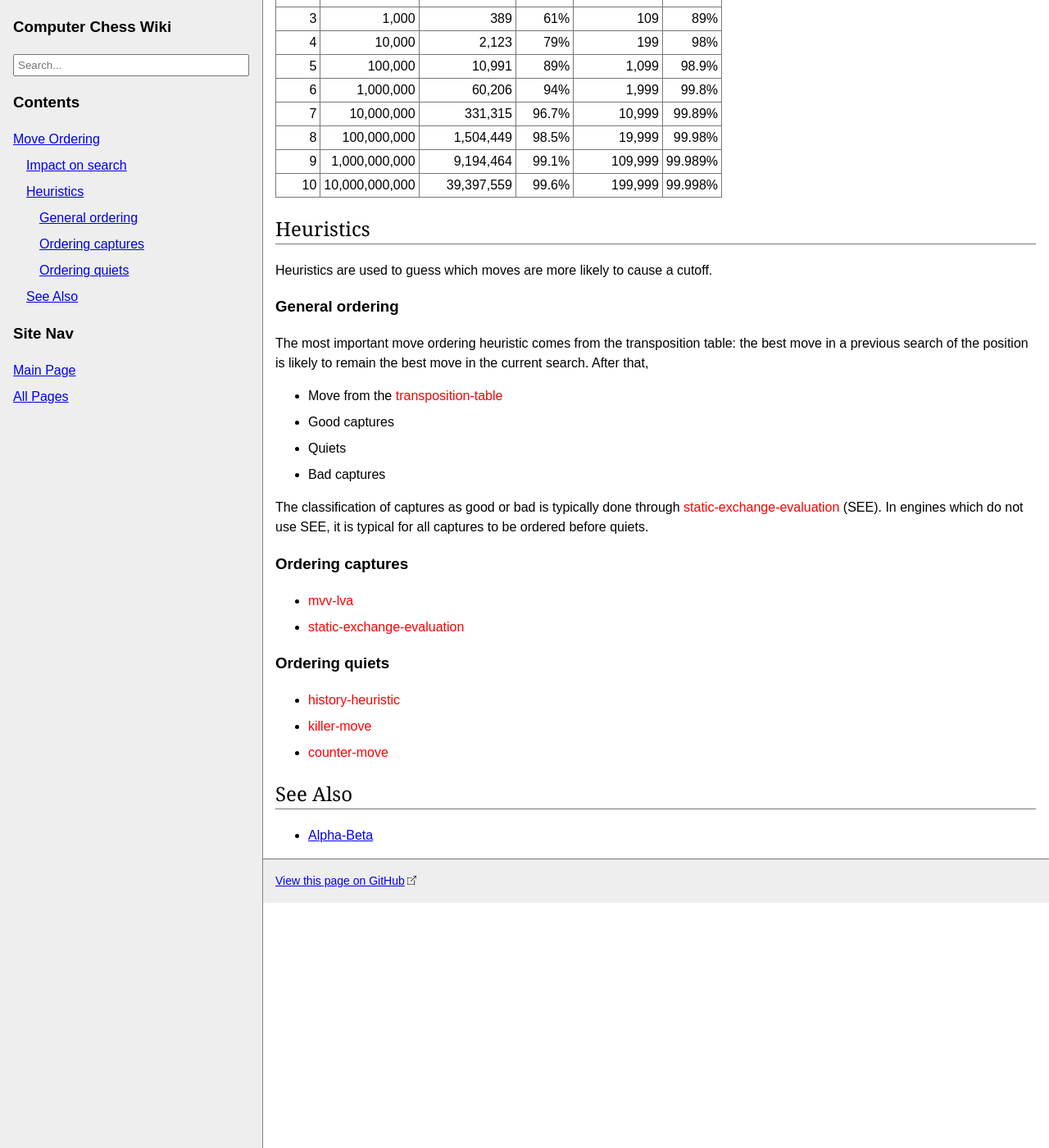
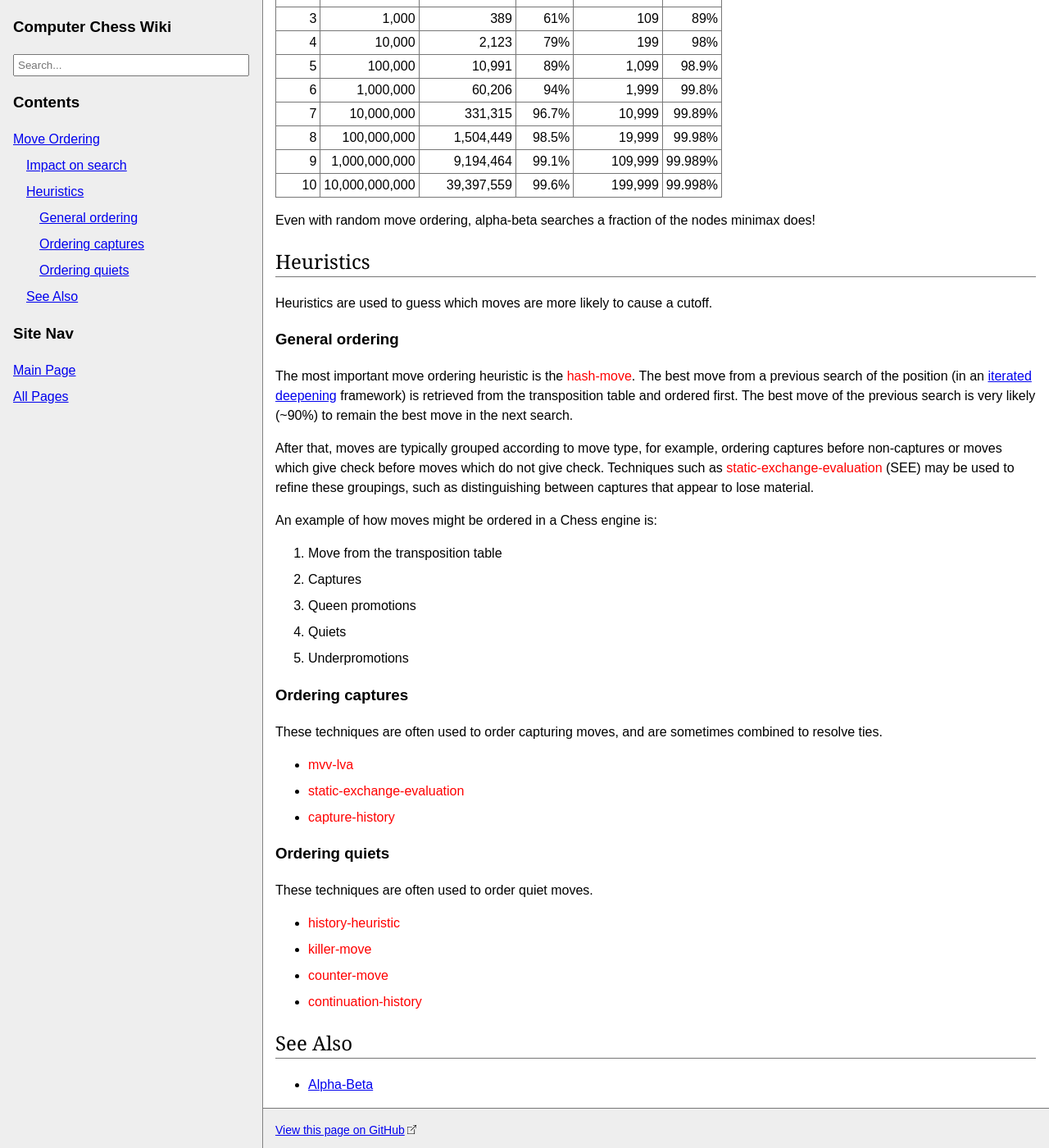
Before and after one commit to MinusKelvin/chesswiki, a Jekyll site: the page built from content/move-ordering.md, in a window 1280 px wide and 1400 px high, scrolled down 384 px. Shown: the whole window at 82% size. Built offline with Jekyll 4.4.1, drawn with Linux system fonts in a browser that asks for light colours.

Commit message:
a bunch of edits + 2 pages

```diff
--- a/content/move-ordering.md
+++ b/content/move-ordering.md
@@ -23,33 +23,45 @@ Depth | Minimax        | Random order  | Savings | Perfect order | Savings
     9 |  1,000,000,000 |     9,194,464 |   99.1% |       109,999 | 99.989%
    10 | 10,000,000,000 |    39,397,559 |   99.6% |       199,999 | 99.998%
 
+Even with random move ordering, alpha-beta searches a fraction of the nodes minimax does!
+
 # Heuristics
 
 Heuristics are used to guess which moves are more likely to cause a cutoff.
 
 ## General ordering
 
-The most important move ordering heuristic comes from the transposition table: the best move in a previous search of the position is likely to remain the best move in the current search.
-After that,
+The most important move ordering heuristic is the {% include link to="redirect/hash-move.md" lowercase=true %}.
+The best move from a previous search of the position (in an {% include link to="content/iterated-deepening.md" lowercase=true %} framework) is retrieved from the transposition table and ordered first.
+The best move of the previous search is very likely (~90%) to remain the best move in the next search.
 
-- Move from the {% include link to="content/transposition-table.md" %}
-- Good captures
-- Quiets
-- Bad captures
+After that, moves are typically grouped according to move type, for example, ordering captures before non-captures or moves which give check before moves which do not give check.
+Techniques such as {% include link to="content/static-exchange-evaluation.md" lowercase=true %} (SEE) may be used to refine these groupings, such as distinguishing between captures that appear to lose material.
 
-The classification of captures as good or bad is typically done through {% include link to="content/static-exchange-evaluation.md" lowercase=true %} (SEE).
-In engines which do not use SEE, it is typical for all captures to be ordered before quiets.
+An example of how moves might be ordered in a Chess engine is:
+
+1. Move from the transposition table
+2. Captures
+3. Queen promotions
+4. Quiets
+5. Underpromotions
 
 ## Ordering captures
 
+These techniques are often used to order capturing moves, and are sometimes combined to resolve ties.
+
 - {% include link to="content/mvv-lva.md" %}
 - {% include link to="content/static-exchange-evaluation.md" %}
+- {% include link to="redirect/capture-history.md" %}
 
 ## Ordering quiets
+
+These techniques are often used to order quiet moves.
 
 - {% include link to="content/history-heuristic.md" %}
 - {% include link to="content/killer-move.md" %}
 - {% include link to="content/counter-move.md" %}
+- {% include link to="redirect/continuation-history.md" %}
 
 # See Also
 
```
Also changed, not shown: content/alpha-beta.md (+4 -1 lines), content/iterated-deepening.md (added, +55 -0 lines), content/minimax.md (+2 -1 lines), content/node.md (added, +36 -0 lines), redirect/depth-limited.md (added, +7 -0 lines).
